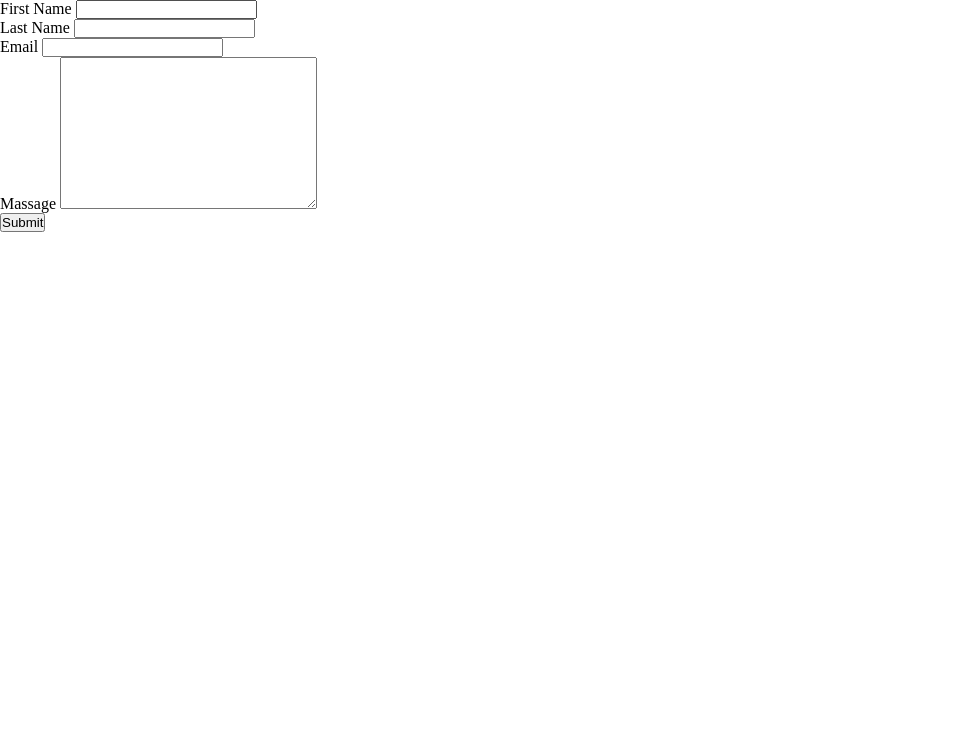
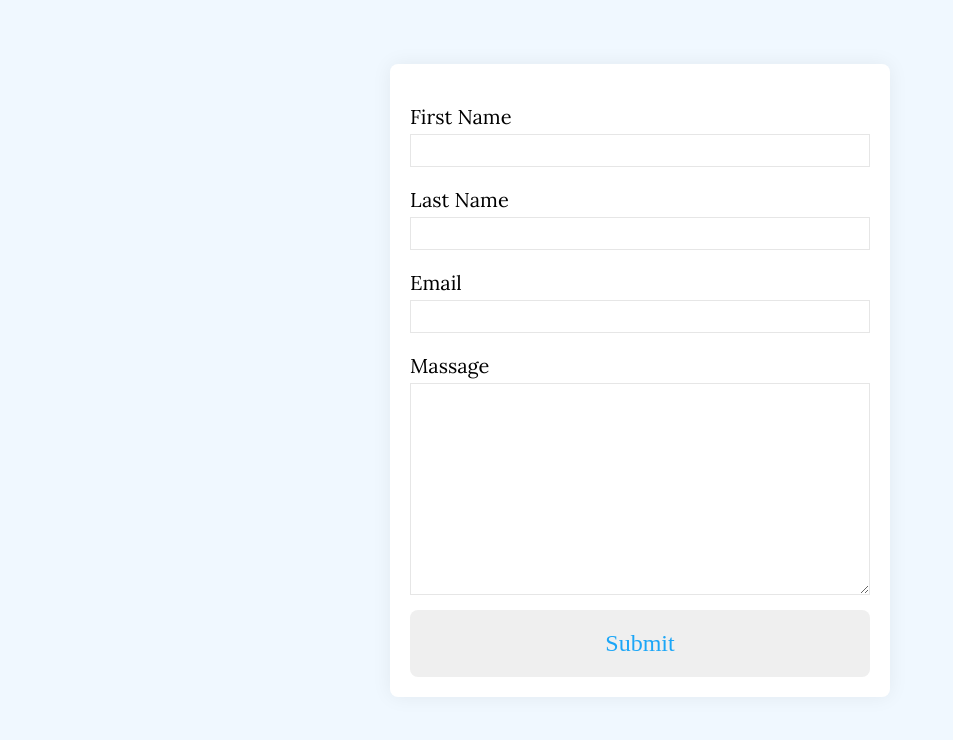
Before and after one commit to SerhiiMart/HTML-Form-for-Mail, a plain HTML site: page index.html in a window 1280 px wide. Shown: the whole page, without its empty margins (0-953 px from the left). Drawn offline with Linux system fonts and the light colour scheme.

Commit message:
finished css, js and project

```diff
--- a/index.html
+++ b/index.html
@@ -4,6 +4,8 @@
   <meta charset="UTF-8">
   <meta http-equiv="X-UA-Compatible" content="IE=edge">
   <meta name="viewport" content="width=device-width, initial-scale=1.0">
+  <link rel="preconnect" href="https://fonts.gstatic.com">
+<link href="https://fonts.googleapis.com/css2?family=Lora:ital,wght@0,400;0,500;0,700;1,600&display=swap" rel="stylesheet">
   <link rel="stylesheet" href="style.css">
   <title>HTML Form for Mail</title>
 </head>
--- a/script.js
+++ b/script.js
@@ -0,0 +1,45 @@
+window.addEventListener("DOMContentLoaded", function () {
+  // get the form elements defined in your form HTML above
+
+  var form = document.getElementById("my-form");
+  // var button = document.getElementById("my-form-button");
+  var status = document.getElementById("status");
+
+  // Success and Error functions for after the form is submitted
+
+  function success() {
+    form.reset();
+    status.classList.add("success");
+    status.innerHTML = "Thanks!";
+  }
+
+  function error() {
+    status.classList.add("error");
+    status.innerHTML = "Oops! There was a problem.";
+  }
+
+  // handle the form submission event
+
+  form.addEventListener("submit", function (ev) {
+    ev.preventDefault();
+    var data = new FormData(form);
+    ajax(form.method, form.action, data, success, error);
+  });
+});
+
+// helper function for sending an AJAX request
+
+function ajax(method, url, data, success, error) {
+  var xhr = new XMLHttpRequest();
+  xhr.open(method, url);
+  xhr.setRequestHeader("Accept", "application/json");
+  xhr.onreadystatechange = function () {
+    if (xhr.readyState !== XMLHttpRequest.DONE) return;
+    if (xhr.status === 200) {
+      success(xhr.response, xhr.responseType);
+    } else {
+      error(xhr.status, xhr.response, xhr.responseType);
+    }
+  };
+  xhr.send(data);
+}
--- a/style.css
+++ b/style.css
@@ -3,3 +3,92 @@
   margin: 0;
   box-sizing: border-box;
 }
+
+body {
+  font-family: 'Lora', serif;
+}
+
+section {
+  height: 100vh;
+  width: 100%;
+  background-color: aliceblue;
+  display: flex;
+  align-items: center;
+  justify-content: center;
+  flex-direction: column;
+}
+.container {
+  width: 90%;
+  max-width: 500px;
+  margin: 0 auto;
+  padding: 20px;
+  box-shadow: 0px 0px 20px #00000010;
+  background-color: white;
+  border-radius: 8px;
+  margin-bottom: 20px;
+}
+.form-group {
+  width: 100%;
+  margin-top: 20px;
+  font-size: 20px;
+}
+.form-group input,
+.form-group textarea {
+  width: 100%;
+  padding: 5px;
+  font-size: 18px;
+  border: 1px solid rgba(128, 128, 128, 0.199);
+  margin-top: 5px;
+}
+
+textarea {
+  resize: vertical;
+}
+button[type="submit"] {
+  width: 100%;
+  border: none;
+  outline: none;
+  padding: 20px;
+  font-size: 24px;
+  border-radius: 8px;
+  font-family: "Montserrat";
+  color: rgb(27, 166, 247);
+  text-align: center;
+  cursor: pointer;
+  margin-top: 10px;
+  transition: 0.3s ease background-color;
+}
+button[type="submit"]:hover {
+  background-color: rgb(214, 226, 236);
+}
+#status {
+  width: 90%;
+  max-width: 500px;
+  text-align: center;
+  padding: 10px;
+  margin: 0 auto;
+  border-radius: 8px;
+}
+#status.success {
+  background-color: rgb(211, 250, 153);
+  animation: status 4s ease forwards;
+}
+#status.error {
+  background-color: rgb(250, 129, 92);
+  color: white;
+  animation: status 4s ease forwards;
+}
+@keyframes status {
+  0% {
+    opacity: 1;
+    pointer-events: all;
+  }
+  90% {
+    opacity: 1;
+    pointer-events: all;
+  }
+  100% {
+    opacity: 0;
+    pointer-events: none;
+  }
+}
```
